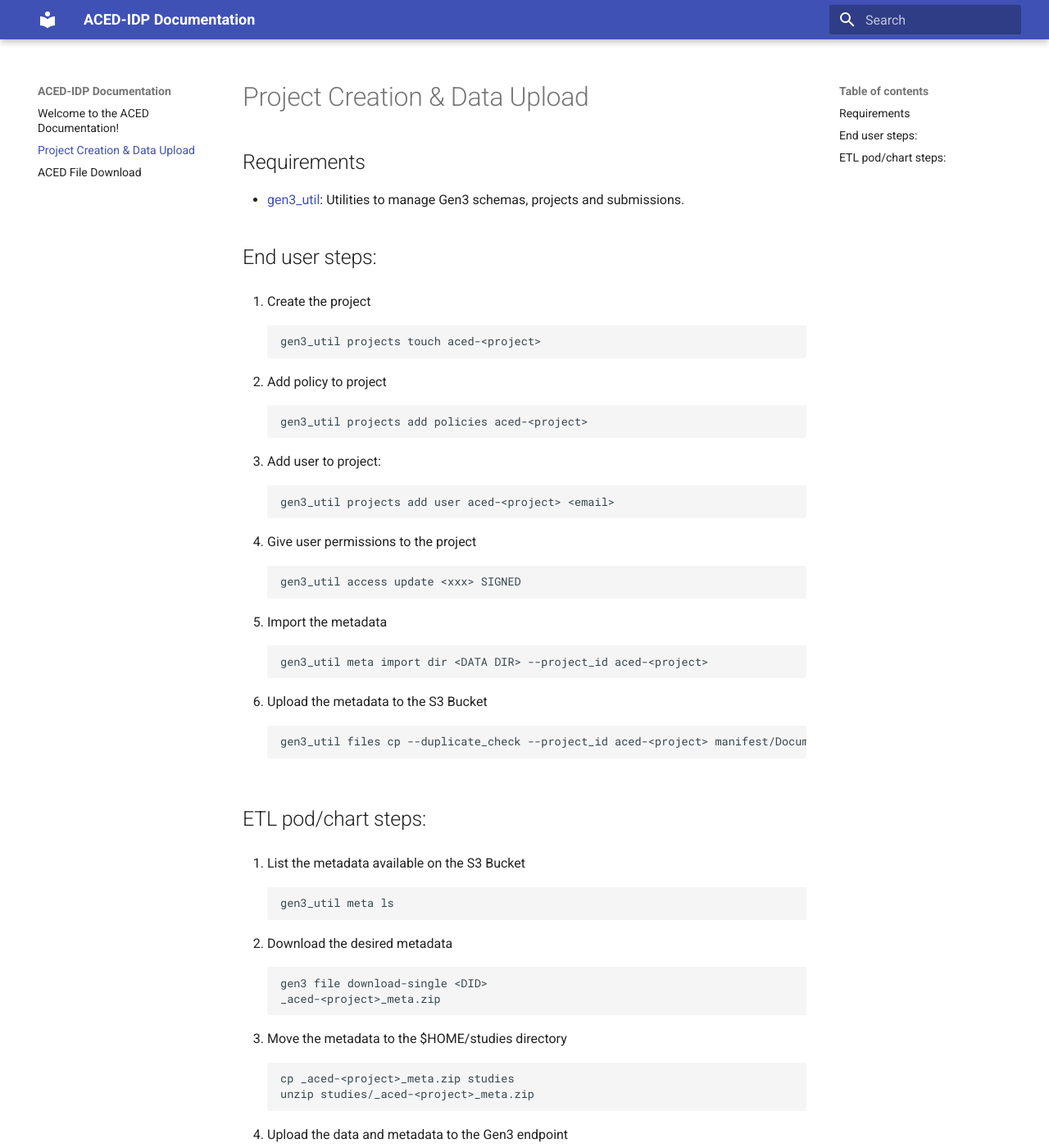
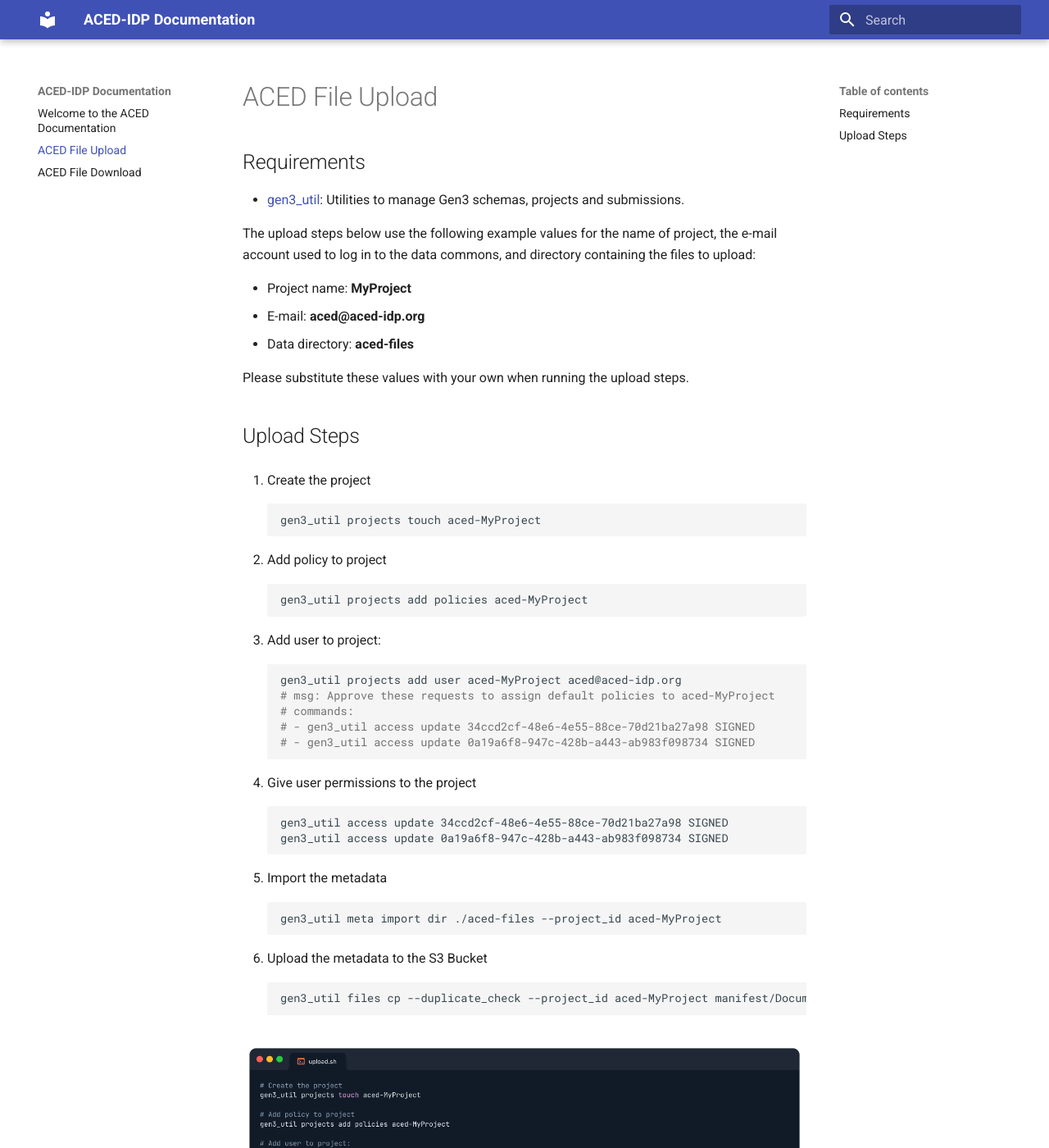
Before and after one commit to ACED-IDP/aced-idp.github.io, an MkDocs documentation site: the page built from docs/ACED-data-upload.md, in a window 1280 px wide and 1400 px high. Shown: the whole window at 82% size. Built offline with MkDocs 1.6.1 and Material for MkDocs 9.7.7, drawn with Linux system fonts in a browser that asks for light colours; some of the changed text lies outside the part shown.

Commit message:
Update upload steps

````diff
--- a/docs/ACED-data-upload.md
+++ b/docs/ACED-data-upload.md
@@ -1,66 +1,59 @@
-# Project Creation & Data Upload
+# ACED File Upload
 
 ## Requirements
 
 - [gen3_util](https://github.com/ACED-IDP/gen3_util): Utilities to manage Gen3 schemas, projects and submissions.
 
-## End user steps:
+
+The upload steps below use the following example values for the name of project, the e-mail account used to log in to the data commons, and directory containing the files to upload:
+
+- Project name: **MyProject**
+- E-mail: **aced@aced-idp.org**
+- Data directory: **aced-files**
+
+Please substitute these values with your own when running the upload steps.
+
+## Upload Steps
 
 1. Create the project
     ```sh
-    gen3_util projects touch aced-<project>
+    gen3_util projects touch aced-MyProject
     ```
 
 2. Add policy to project
 
     ```sh
-    gen3_util projects add policies aced-<project>
+    gen3_util projects add policies aced-MyProject
     ```
 
 3. Add user to project:
 
     ```sh
-    gen3_util projects add user aced-<project> <email>
+    gen3_util projects add user aced-MyProject aced@aced-idp.org
+    # msg: Approve these requests to assign default policies to aced-MyProject
+    # commands:
+    # - gen3_util access update 34ccd2cf-48e6-4e55-88ce-70d21ba27a98 SIGNED
+    # - gen3_util access update 0a19a6f8-947c-428b-a443-ab983f098734 SIGNED
     ```
 
 4. Give user permissions to the project
 
     ```sh
-    gen3_util access update <xxx> SIGNED
+    gen3_util access update 34ccd2cf-48e6-4e55-88ce-70d21ba27a98 SIGNED
+    gen3_util access update 0a19a6f8-947c-428b-a443-ab983f098734 SIGNED
     ```
 
 5. Import the metadata
 
     ```sh
-    gen3_util meta import dir <DATA DIR> --project_id aced-<project>
+    gen3_util meta import dir ./aced-files --project_id aced-MyProject
     ```
 
 6. Upload the metadata to the S3 Bucket
 
     ```sh
-    gen3_util files cp --duplicate_check --project_id aced-<project> manifest/DocumentReference.ndjson bucket://aced-ohsu-production
+    gen3_util files cp --duplicate_check --project_id aced-MyProject manifest/DocumentReference.ndjson bucket://aced-ohsu-production
     ```
 
-## ETL pod/chart steps:
 
-1. List the metadata available on the S3 Bucket
-    ```sh
-    gen3_util meta ls
-    ```
-
-2. Download the desired metadata
-    ```sh
-    gen3 file download-single <DID>
-    _aced-<project>_meta.zip
-    ```
-
-3. Move the metadata to the $HOME/studies directory
-    ```sh
-    cp _aced-<project>_meta.zip studies
-    unzip studies/_aced-<project>_meta.zip
-    ```
-
-4. Upload the data and metadata to the Gen3 endpoint
-    ```sh
-    ./scripts/load_all <project>
-    ```
+![Starting the file upload](./images/file-upload.png)
````
Also changed, not shown: README.md (+5 -0 lines), docs/index.md (+1 -1 lines), docs/images/file-download.png, docs/images/file-upload.png (added), docs/images/restart-file-download.png.
